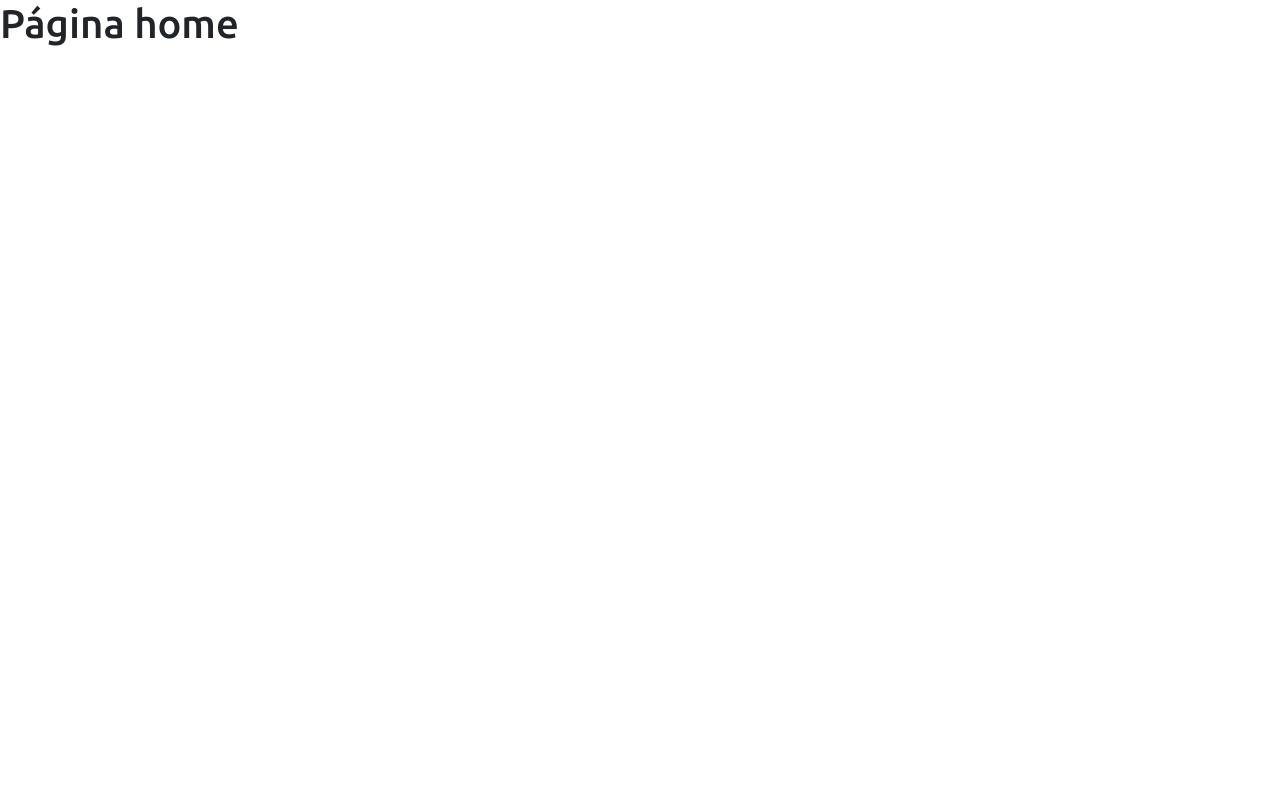
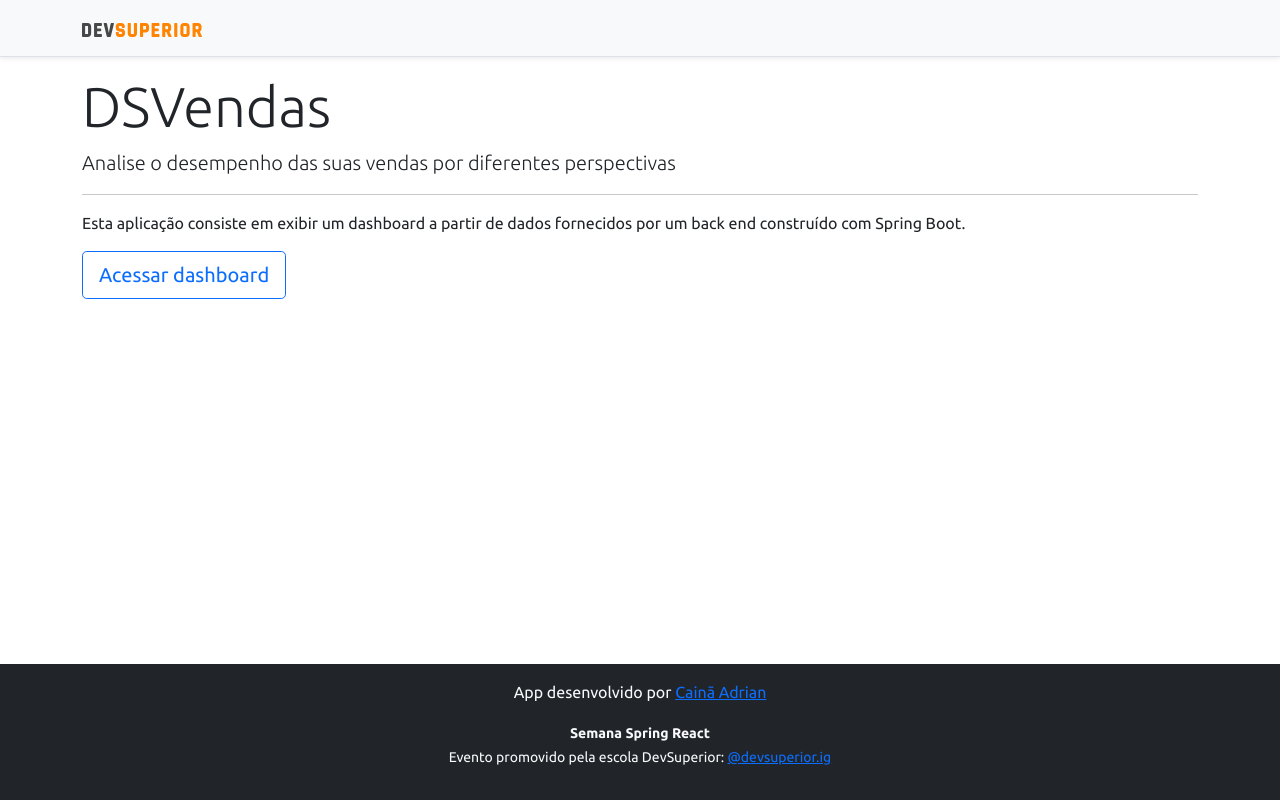
Before and after one commit to adrianmuniz/DsVendas-Spring-React, a React (Create React App) app in the folder frontend/: page / in a window 1280 px wide. Built offline with nearby package versions, Linux system fonts and the light colour scheme.

Commit message:
Home, navigation

```diff
--- a/frontend/src/components/NavBar/index.tsx
+++ b/frontend/src/components/NavBar/index.tsx
@@ -1,4 +1,5 @@
 import ImgDsDark from 'assets/img/ds-dark.svg'
+import { Link } from 'react-router-dom';
 
 
 const NavBar = () => {
@@ -6,7 +7,10 @@
         <div className="d-flex flex-column flex-md-row align-items-center p-3 px-md-4 mb-3 bg-light border-bottom shadow-sm">
             <div className="container">
                 <nav className="my-2 my-md-0 mr-md-3">
+                    <Link to="/">
                     <img src={ImgDsDark} alt="DevSuperior" width="120" />
+                    </Link>
+
                 </nav>
             </div>
         </div>
--- a/frontend/src/pages/Home/index.tsx
+++ b/frontend/src/pages/Home/index.tsx
@@ -1,8 +1,24 @@
+import Footer from "components/Footer"
+import NavBar from "components/NavBar"
+import { Link } from "react-router-dom";
+
 const Home = () => {
     return (
-        <div>
-            <h1>Página home</h1>
+        <>
+        <NavBar />
+        <div className="container">
+            <div className="jumbotron">
+                <h1 className="display-4">DSVendas</h1>
+                <p className="lead">Analise o desempenho das suas vendas por diferentes perspectivas</p>
+                <hr />
+                <p>Esta aplicação consiste em exibir um dashboard a partir de dados fornecidos por um back end construído com Spring Boot.</p>
+                <Link className="btn btn-outline-primary btn-lg"to="/dashboard" >
+                    Acessar dashboard
+                </Link>
+            </div>
         </div>
+        <Footer />
+        </>
     );
 }
 
```
